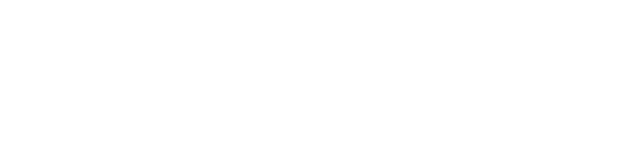
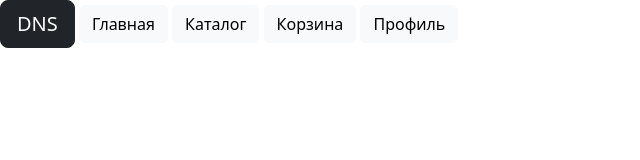
Before and after one commit to Kenik1488/-----------, a plain HTML site: page index.html in a window 1280 px wide. Shown: the whole page, without its empty margins (0-640 px from the left). Drawn offline with nearby package versions, Linux system fonts and the light colour scheme.

Commit message:
add btns

```diff
--- a/index.html
+++ b/index.html
@@ -1,11 +1,18 @@
 <!DOCTYPE html>
 <html lang="en">
 <head>
+    <link rel="stylesheet" href="style.css">
     <meta charset="UTF-8">
     <meta name="viewport" content="width=device-width, initial-scale=1.0">
     <title>Document</title>
+    <link href="https://cdn.jsdelivr.net/npm/bootstrap@5.3.0/dist/css/bootstrap.min.css" rel="stylesheet" integrity="sha384-9ndCyUaIbzAi2FUVXJi0CjmCapSmO7SnpJef0486qhLnuZ2cdeRhO02iuK6FUUVM" crossorigin="anonymous">
 </head>
 <body>
-
+    <script src="https://cdn.jsdelivr.net/npm/bootstrap@5.3.0/dist/js/bootstrap.bundle.min.js" integrity="sha384-geWF76RCwLtnZ8qwWowPQNguL3RmwHVBC9FhGdlKrxdiJJigb/j/68SIy3Te4Bkz" crossorigin="anonymous"></script>
+    <button type="button" class="btn btn-dark btn-lg">DNS</button>
+    <button type="button" class="btn btn-light">Главная</button>
+    <button type="button" class="btn btn-light">Каталог</button>
+    <button type="button" class="btn btn-light">Корзина</button>
+    <button type="button" class="btn btn-light">Профиль</button>
 </body>
 </html>
```
Also changed, not shown: index.js (added), stile.css (deleted), style.css (added).
